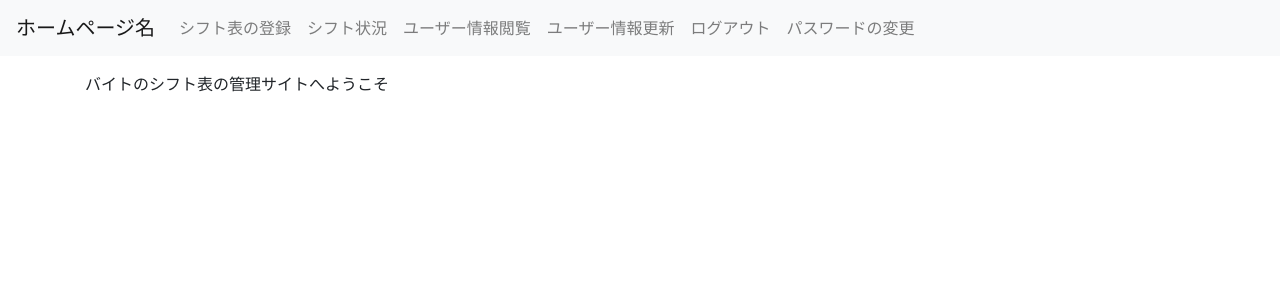
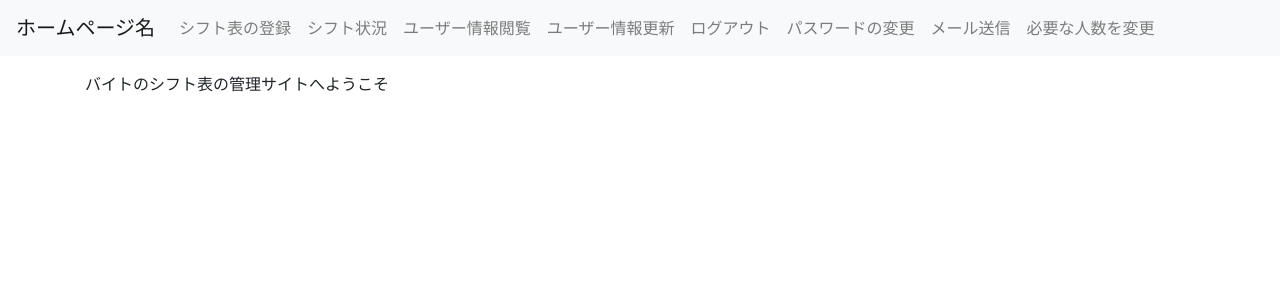
Before and after one commit to t16cs009/Sample, a Django app: page / in a window 1280 px wide. Shown: the top 300 px of the page. Run offline with Django 3.2, Linux system fonts and the light colour scheme; a user stored in the database is signed in; some libraries are stand-ins or nearby versions.

Commit message:
スーパーユーザーのみに閲覧権限を与えたメール画面(仮)と必要人数の変更画面(仮)の追加

```diff
--- a/register/templates/register/base.html
+++ b/register/templates/register/base.html
@@ -40,6 +40,12 @@
           <li>
             <a class="nav-item nav-link" href="{% url 'register:password_change' %}">パスワードの変更</a>
           </li>
+          <li>
+            <a class="nav-item nav-link" href="{% url 'register:mail' %}">メール送信</a>
+          </li>
+          <li>
+            <a class="nav-item nav-link" href="{% url 'register:decision_numbers' %}">必要な人数を変更</a>
+          </li>
           {% else %} <!-- ユーザがログインしていない場合はこちら -->
           <li class="nav-item">
             <a class="nav-item nav-link" href="{% url 'register:login' %}"> <!-- register の urls.py の login への遷移 -->
--- /dev/null
+++ b/register/templates/register/decision_numbers.html
@@ -0,0 +1,4 @@
+{% extends "register/base.html" %} <!-- register の base.html からの拡張。よって、 register の base.html を参照する -->
+{% block content %}
+<p> シフトの人数を変更する画面（仮）</p>
+{% endblock %}
--- /dev/null
+++ b/register/templates/register/mail.html
@@ -0,0 +1,4 @@
+{% extends "register/base.html" %} <!-- register の base.html からの拡張。よって、 register の base.html を参照する -->
+{% block content %}
+<p> メール送信画面（仮）</p>
+{% endblock %}
--- a/register/urls.py
+++ b/register/urls.py
@@ -24,5 +24,7 @@ urlpatterns = [
     path('month_with_schedule/',views.MonthWithScheduleCalendar.as_view(), name='month_with_schedule'),
     path('month_with_schedule/',views.MonthWithScheduleCalendar.as_view(), name='month_with_schedule'),
     path('month_with_schedule/<int:year>/<int:month>/',views.MonthWithScheduleCalendar.as_view(), name='month_with_schedule'),
+    path('mail/', views.Mail.as_view(), name='mail'),
+    path('decision_numbers/', views.DecisionNumbers.as_view(), name='decision_numbers'),
 
 ]
--- a/register/views.py
+++ b/register/views.py
@@ -124,6 +124,27 @@ class OnlyYouMixin(UserPassesTestMixin):
         user = self.request.user
         return user.pk == self.kwargs['pk'] or user.is_superuser
 
+""""""""""""""""""""""""""""""""""""""""""""""""""""""""""""""""""""""""""""""""""""""""""""""""""""""""""""
+class OnlySuperuser(UserPassesTestMixin):
+    """スーパーユーザーだけに閲覧を許可する"""
+    raise_exception = True
+
+    def test_func(self):
+        user = self.request.user
+        return user.pk == user.is_superuser
+
+class Mail(OnlySuperuser, generic.TemplateView):
+    '''メールの送信ページ'''
+    model = User
+    template_name = 'register/mail.html'
+
+class DecisionNumbers(OnlySuperuser, generic.TemplateView):
+    '''毎月シフトの人数を決定するページ'''
+    model = User
+    templete_name = 'register/decision_numbers.html'
+
+""""""""""""""""""""""""""""""""""""""""""""""""""""""""""""""""""""""""""""""""""""""""""""""""""""""""""""
+
 
 class UserDetail(OnlyYouMixin, generic.DetailView):
     """ユーザーの詳細ページ"""
```
Also changed, not shown: db.sqlite3.
